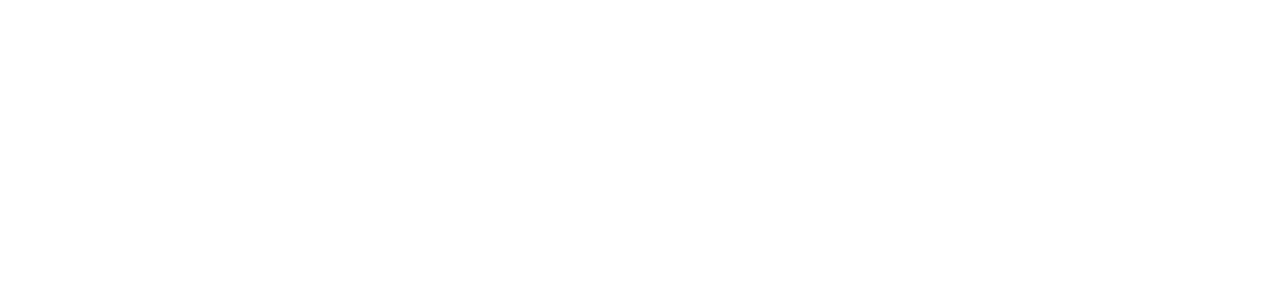
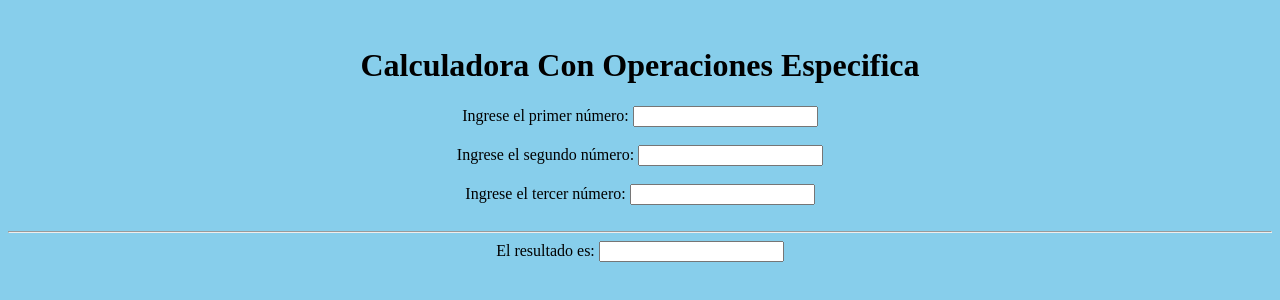
Before and after one commit to JosueEmanuelDionicioOrellana/Calculadora_parcial, a plain HTML site: page index.html in a window 1280 px wide. Drawn offline with Linux system fonts and the light colour scheme.

Commit message:
se agrego formulario a la pagina

```diff
--- a/index.html
+++ b/index.html
@@ -5,7 +5,17 @@
     <meta name="viewport" content="width=device-width, initial-scale=1.0">
     <title>Calculadora</title>
 </head>
-<body>
-
+<body align="center" bgcolor="skyblue">
+    <!--contenido de la calculadora/variables-->
+    <br>
+    <h1>Calculadora Con Operaciones Especifica</h1>
+    <label for="a">Ingrese el primer número:</label>
+    <input type="number" id="a" name="a"><br><br>
+    <label for="b">Ingrese el segundo número:</label>
+    <input type="number" id="b" name="b"><br><br>
+    <label for="c">Ingrese el tercer número:</label>
+    <input type="number" id="c" name="c"><br><br><hr>
+    <label for="resultado">El resultado es: </label>
+    <input type="number" id="aqui" name="resultado"> <br><br>
 </body>
 </html>
```
